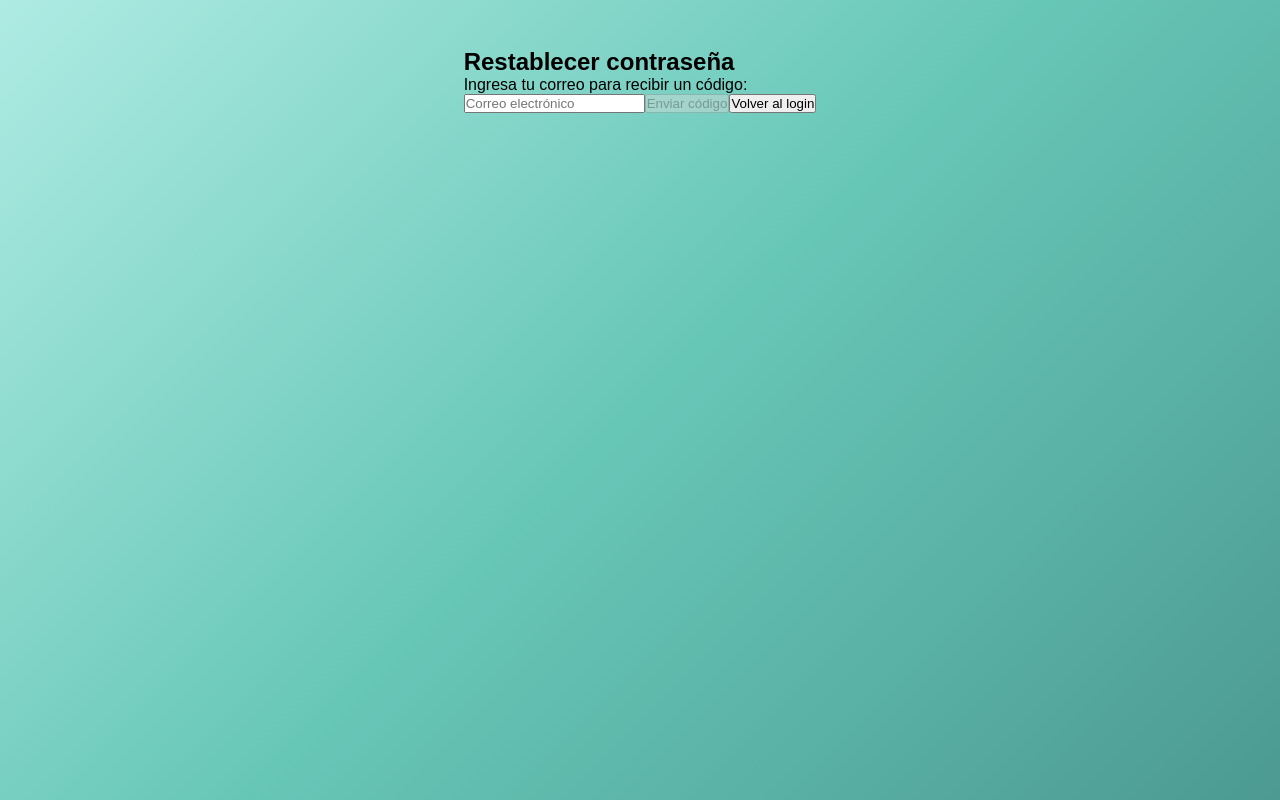
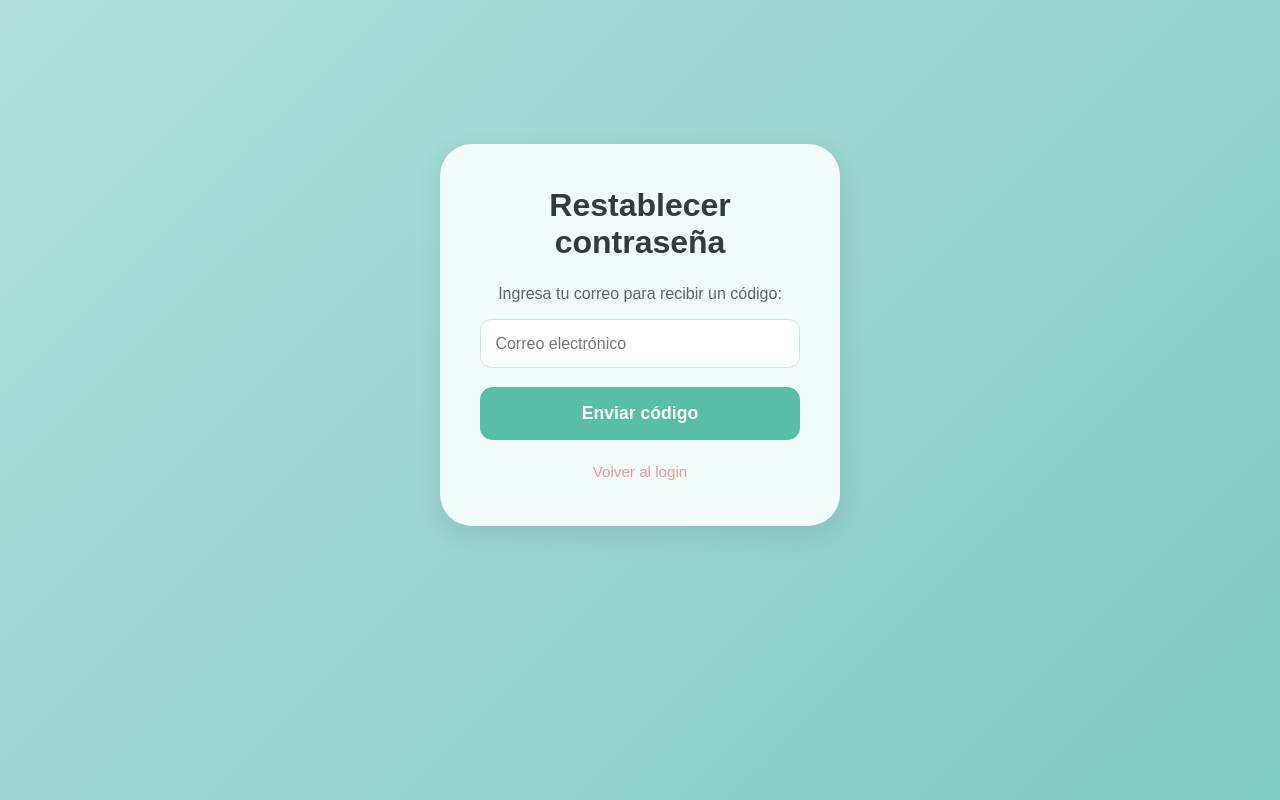
Before and after one commit to nicolasmmm7/form-creator, a React (Create React App) app in the folder frontend/: page /password-reset in a window 1280 px wide. Built offline with nearby package versions, Linux system fonts and the light colour scheme; no server answers.

Commit message:
css de restablecer contraseña
estilos del .jsx de restablecer contraseña mas import de este en el app.js

```diff
--- a/frontend/src/App.js
+++ b/frontend/src/App.js
@@ -8,6 +8,7 @@ import PasswordReset from "./pages/password-reset";
 import "./css/Auth.css";
 import "./css/Home.css"
 import "./css/CreateForm.css"
+import "./css/password.css"
 
 function App() {
   return (
--- /dev/null
+++ b/frontend/src/css/password.css
@@ -0,0 +1,113 @@
+/* Archivo: PasswordReset.css */
+body, html {
+  height: 100%;
+  margin: 0;
+  font-family: 'Montserrat', Arial, sans-serif;
+  background: linear-gradient(135deg, #b2dfdb 0%, #80cbc4 100%);
+}
+
+.reset-container {
+  background: #f2fcfa;
+  border-radius: 2rem;
+  box-shadow: 0 8px 24px rgba(44,62,80,0.13);
+  max-width: 400px;
+  margin: 6rem auto 0 auto;
+  padding: 2.7rem 2.5rem 2rem 2.5rem;
+  display: flex;
+  flex-direction: column;
+  align-items: center;
+}
+
+.reset-container h2 {
+  font-size: 2rem;
+  font-weight: bold;
+  color: #333c3a;
+  text-align: center;
+  margin-bottom: 1.5rem;
+}
+
+.reset-container p {
+  color: #556b6a;
+  margin-bottom: 1rem;
+  text-align: center;
+}
+
+.reset-container input {
+  width: 100%;
+  padding: 0.9rem;
+  margin-bottom: 1.2rem;
+  border-radius: 0.7rem;
+  border: 1px solid #c8e6e2;
+  font-size: 1rem;
+  outline: none;
+  transition: border 0.25s;
+}
+
+.reset-container input:focus {
+  border: 1.5px solid #80cbc4;
+}
+
+.reset-container button {
+  width: 100%;
+  padding: 1rem 0;
+  border: none;
+  border-radius: 0.8rem;
+  background-color: #57bfa6;
+  color: #fff;
+  font-weight: 700;
+  font-size: 1.1rem;
+  cursor: pointer;
+  margin-bottom: 0.9rem;
+  transition: background 0.22s;
+}
+
+.reset-container button:hover {
+  background: #45a094;
+}
+
+.reset-container .secondary-link {
+  color: #ee9999;
+  text-align: center;
+  font-size: 1rem;
+  cursor: pointer;
+  margin-top: 0.2rem;
+  border: none;
+  background: none;
+}
+
+.reset-container .secondary-link {
+  width: auto;
+  color: #ee9999;
+  text-align: center;
+  font-size: 0.95rem;
+  cursor: pointer;
+  margin-top: 0.5rem;
+  border: none;
+  background: none;
+  transition: color 0.20s;
+  padding: 0;
+  font-weight: 400;
+}
+
+.reset-container .secondary-link:hover {
+  color: #e57373;
+  text-decoration: underline;
+  background: none;
+}
+
+/* Responsive */
+@media (max-width: 490px) {
+  .reset-container {
+    max-width: 95vw;
+    padding: 1.2rem;
+  }
+
+  .reset-container h2 {
+    font-size: 1.4rem;
+  }
+
+  .reset-container input,
+  .reset-container button {
+    font-size: 0.97rem;
+  }
+}
```
